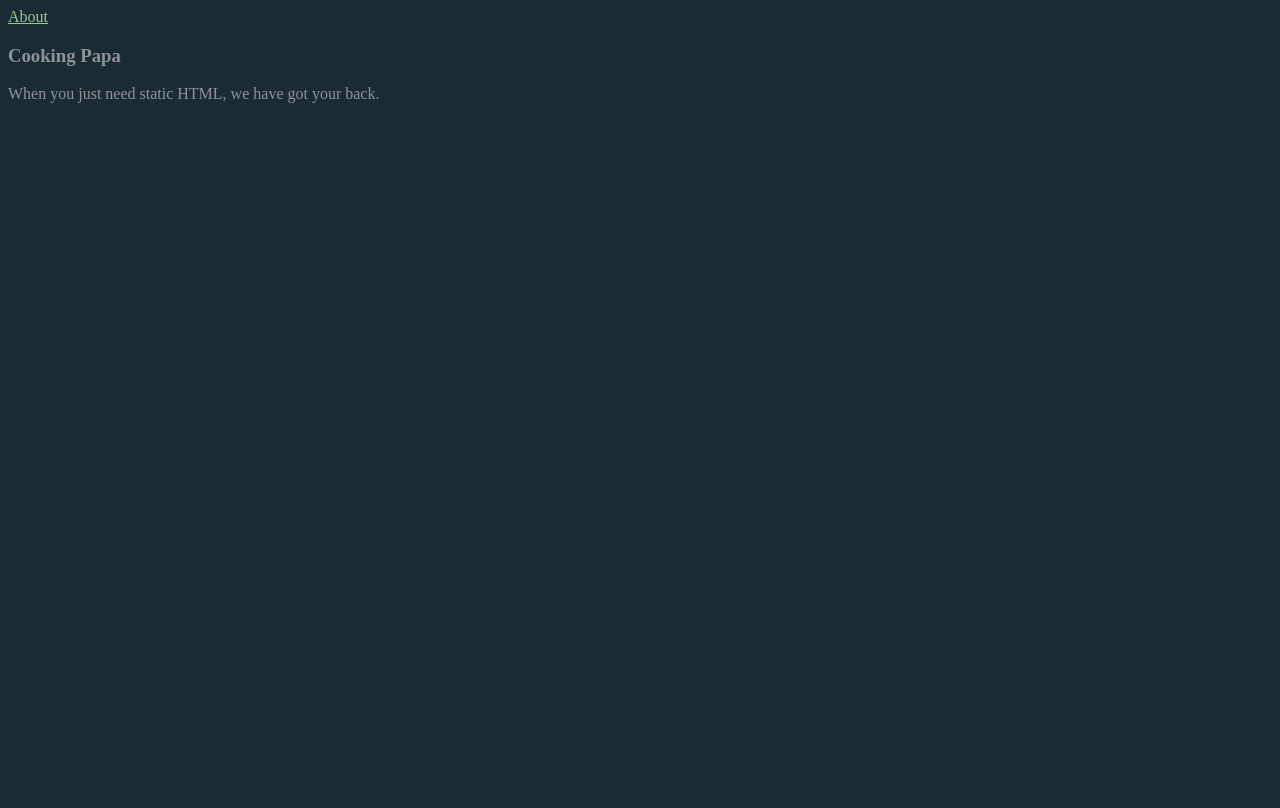
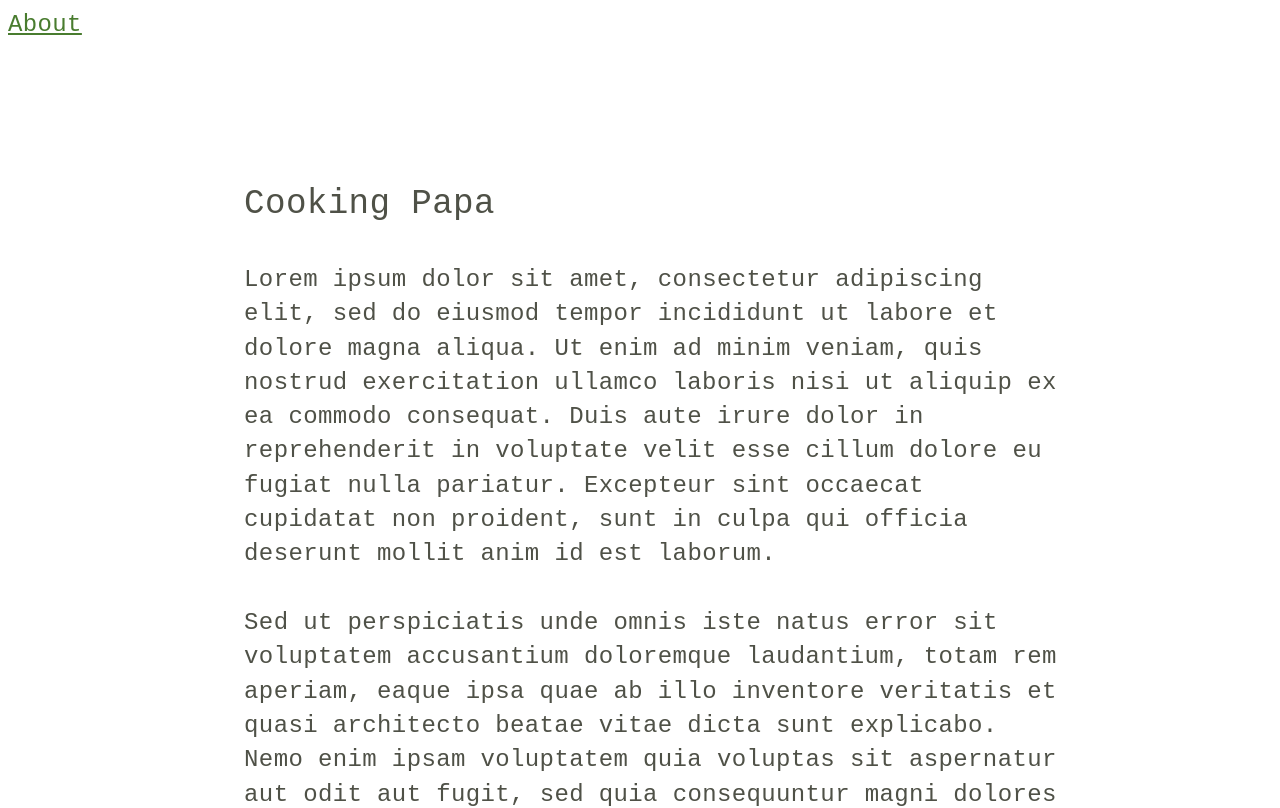
Before and after one commit to nikolaswise/cooking-papa, a website with bundled scripts: page about/index.html in a window 1280 px wide. Shown: the top 808 px of the page. Built offline with nearby package versions, Linux system fonts and the light colour scheme; a web font is replaced by a local one.

Commit message:
initial typography

```diff
--- a/about/index.html
+++ b/about/index.html
@@ -15,11 +15,14 @@
 </nav>
 <section data-region="main">
 
-<section>
+<section class="layout-single lead-4">
 
-<h1>Cooking Papa</h1>
+<h1 class="txt-size-3">Cooking Papa</h1>
 
-<p>When you just need static HTML, we have got your back.<p>
+<p>Lorem ipsum dolor sit amet, consectetur adipiscing elit, sed do eiusmod tempor incididunt ut labore et dolore magna aliqua. Ut enim ad minim veniam, quis nostrud exercitation ullamco laboris nisi ut aliquip ex ea commodo consequat. Duis aute irure dolor in reprehenderit in voluptate velit esse cillum dolore eu fugiat nulla pariatur. Excepteur sint occaecat cupidatat non proident, sunt in culpa qui officia deserunt mollit anim id est laborum.</p>
+<p>
+  Sed ut perspiciatis unde omnis iste natus error sit voluptatem accusantium doloremque laudantium, totam rem aperiam, eaque ipsa quae ab illo inventore veritatis et quasi architecto beatae vitae dicta sunt explicabo. Nemo enim ipsam voluptatem quia voluptas sit aspernatur aut odit aut fugit, sed quia consequuntur magni dolores eos qui ratione voluptatem sequi nesciunt. Neque porro quisquam est, qui dolorem ipsum quia dolor sit amet, consectetur, adipisci velit, sed quia non numquam eius modi tempora incidunt ut labore et dolore magnam aliquam quaerat voluptatem. Ut enim ad minima veniam, quis nostrum exercitationem ullam corporis suscipit laboriosam, nisi ut aliquid ex ea commodi consequatur? Quis autem vel eum iure reprehenderit qui in ea voluptate velit esse quam nihil molestiae consequatur, vel illum qui dolorem eum fugiat quo voluptas nulla pariatur?
+</p>
 </section>
 
 </section>
--- /dev/null
+++ b/css/color.css
@@ -0,0 +1,11 @@
+:root {
+  --white: #FFFFFF;
+  --lighter-yellow: #FEEFD0;
+  --light-yellow: #FDE8AA;
+  --yellow: #FFDE53;
+  --dark-yellow: #EFB200;
+  --light-gray: #B2B7BA;
+  --gray: #4F5147;
+  --black: #333333;
+  --green: #497c2f;
+}
--- a/css/style.css
+++ b/css/style.css
@@ -1,9 +1,32 @@
+@import './type.css';
+@import './color.css';
+
 body {
-  background-color: #1B2B34;
-  color: #8F9396;
+  background-color: var(--white);
+  color: var(--gray);
 }
 
 a:visited,
 a {
-  color: #99C794;
+  color: var(--green);
 }
+a:hover {
+  color: var(--dark-yellow);
+}
+
+
+/* structure */
+
+.layout-single {
+  max-width: 34rem;
+  margin: auto;
+  padding-left: 7%;
+  padding-right: 5%;
+}
+
+.lead-1 { margin-top: calc(var(--leading) * 1) }
+.lead-2 { margin-top: calc(var(--leading) * 2) }
+.lead-3 { margin-top: calc(var(--leading) * 3) }
+.lead-4 { margin-top: calc(var(--leading) * 4) }
+.lead-5 { margin-top: calc(var(--leading) * 5) }
+.lead-6 { margin-top: calc(var(--leading) * 6) }
--- /dev/null
+++ b/css/type.css
@@ -0,0 +1,132 @@
+/* Family Declarations */
+
+@font-face {
+  font-family: GZA;
+  font-style: normal;
+  src: url('/fonts/gza-seminegra-web-p.woff2') format('woff2'),
+    url('/fonts/gza-seminegra-web-p.woff') format('woff');
+}
+
+@font-face {
+  font-family: GZA;
+  font-style: italic;
+  src: url('/fonts/gza-seminegraitalic-web-p.woff2') format('woff2'),
+    url('/fonts/gza-seminegraitalic-web-p.woff') format('woff');
+}
+
+@font-face {
+  font-family: 'Quattro';
+  src: url('/fonts/iAWriterQuattroS-Regular.woff2') format('woff2'),
+    url('/fonts/iAWriterQuattroS-Regular.woff') format('woff');
+  font-style: normal;
+  font-weight: normal;
+}
+
+@font-face {
+  font-family: 'Quattro';
+  src: url('/fonts/iAWriterQuattroS-Italic.woff2') format('woff2'),
+    url('/fonts/iAWriterQuattroS-Italic.woff') format('woff');
+  font-style: italic;
+  font-weight: normal;
+}
+
+@font-face {
+  font-family: 'Quattro';
+  src: url('/fonts/iAWriterQuattroS-Bold.woff2') format('woff2'),
+    url('/fonts/iAWriterQuattroS-Bold.woff') format('woff');
+  font-style: normal;
+  font-weight: bold;
+}
+
+@font-face {
+  font-family: 'Quattro';
+  src: url('/fonts/iAWriterQuattroS-BoldItalic.woff2') format('woff2'),
+    url('/fonts/iAWriterQuattroS-BoldItalic.woff') format('woff');
+  font-style: italic;
+  font-weight: bold;
+}
+
+/*
+Type Sizes: Major Second;
+2.281rem
+2.027rem
+1.802rem
+1.602rem
+1.424rem
+1.266rem
+1.125rem
+1rem
+0.889rem
+0.79rem
+0.702rem
+0.624rem
+*/
+
+:root{
+  --txt-size-7: 2.281rem;
+  --txt-size-6: 2.027rem;
+  --txt-size-5: 1.802rem;
+  --txt-size-4: 1.602rem;
+  --txt-size-3: 1.424rem;
+  --txt-size-2: 1.266rem;
+  --txt-size-1: 1.125rem;
+  --txt-size-0: 1rem;
+  --txt-size--1: 0.889rem;
+  --txt-size--2: 0.79rem;
+  --txt-size--3: 0.702rem;
+  --txt-size--4: 0.624rem;
+}
+
+/* Base type styles */
+/*
+  base font size;    21px
+  base lineheight;   30px
+  common denominator: 3px
+  fontsize:         7*3px
+  lineheight:      10*3px
+*/
+
+:root{
+  --baseline: 0.1428rem;
+  --font-size: 21px;
+  --lineheight: calc(30/21);
+  --leading: calc(30/21 * 1rem);
+}
+
+html {
+  font-size: calc(70.2% + 1vw);
+}
+@media (min-width: 600px) {
+  /*html{ font-size: calc(100% + 0.5vw); }*/
+}
+
+body {
+  font-family: 'Quattro', monospace;
+  font-weight: normal;
+  font-style: normal;
+  font-size: var(--txt-size-0);
+  font-feature-settings: "kern" 1;
+  font-kerning: normal;
+  line-height: var(--lineheight);
+  letter-spacing: 0.015em;
+  word-spacing: 0.001em;
+}
+
+h1, h2, h3, h4, h5, h6, p {
+  font-weight: normal;
+  margin-top: 0;
+  margin-bottom: var(--leading);
+}
+
+.txt-size-7 { font-size: var(--txt-size-7); }
+.txt-size-6 { font-size: var(--txt-size-6); }
+.txt-size-5 { font-size: var(--txt-size-5); }
+.txt-size-4 { font-size: var(--txt-size-4); }
+.txt-size-3 { font-size: var(--txt-size-3); }
+.txt-size-2 { font-size: var(--txt-size-2); }
+.txt-size-1 { font-size: var(--txt-size-1); }
+.txt-size-0 { font-size: var(--txt-size-0); }
+.txt-size--1 { font-size: var(--txt-size--1); }
+.txt-size--2 { font-size: var(--txt-size--2); }
+.txt-size--3 { font-size: var(--txt-size--3); }
+.txt-size--4 { font-size: var(--txt-size--4); }
--- a/data/about.json
+++ b/data/about.json
@@ -1 +1 @@
-{"title":"About","slug":"/about","content":"\n<h1>Cooking Papa</h1>\n\n<p>When you just need static HTML, we have got your back.<p>"}
+{"title":"About","slug":"/about","content":"\n<h1 class=\"txt-size-3\">Cooking Papa</h1>\n\n<p>Lorem ipsum dolor sit amet, consectetur adipiscing elit, sed do eiusmod tempor incididunt ut labore et dolore magna aliqua. Ut enim ad minim veniam, quis nostrud exercitation ullamco laboris nisi ut aliquip ex ea commodo consequat. Duis aute irure dolor in reprehenderit in voluptate velit esse cillum dolore eu fugiat nulla pariatur. Excepteur sint occaecat cupidatat non proident, sunt in culpa qui officia deserunt mollit anim id est laborum.</p>\n<p>\n  Sed ut perspiciatis unde omnis iste natus error sit voluptatem accusantium doloremque laudantium, totam rem aperiam, eaque ipsa quae ab illo inventore veritatis et quasi architecto beatae vitae dicta sunt explicabo. Nemo enim ipsam voluptatem quia voluptas sit aspernatur aut odit aut fugit, sed quia consequuntur magni dolores eos qui ratione voluptatem sequi nesciunt. Neque porro quisquam est, qui dolorem ipsum quia dolor sit amet, consectetur, adipisci velit, sed quia non numquam eius modi tempora incidunt ut labore et dolore magnam aliquam quaerat voluptatem. Ut enim ad minima veniam, quis nostrum exercitationem ullam corporis suscipit laboriosam, nisi ut aliquid ex ea commodi consequatur? Quis autem vel eum iure reprehenderit qui in ea voluptate velit esse quam nihil molestiae consequatur, vel illum qui dolorem eum fugiat quo voluptas nulla pariatur?\n</p>"}
--- a/routes/about.js
+++ b/routes/about.js
@@ -1,5 +1,5 @@
 const template = (obj) => `
-<section>
+<section class="layout-single lead-4">
   ${obj.content}
 </section>
 `
--- a/routes/index.js
+++ b/routes/index.js
@@ -14,6 +14,10 @@ const template = (array) => {
   console.log(recipes)
   return `
 <h1>Cooking Papa</h1>
+<section>
+  <p>qwertyuiopasdfghjklzxcvbnmmqwertyuiopasdfghjklzxcvbnmm</p>
+  <p>qwertyuiopasdfghjklzxcvbnmmqwertyuiopasdfghjklzxcvbnmmqwertyuiopasdfghjklzxcvbnmm</p>
+</section>
 <section>
   ${featured(recipes.shift())}
 </section>
```
Also changed, not shown: data/index.json (+1 -1 lines), index.html (+4 -0 lines), source/about.html (+5 -2 lines), 1 other file.
